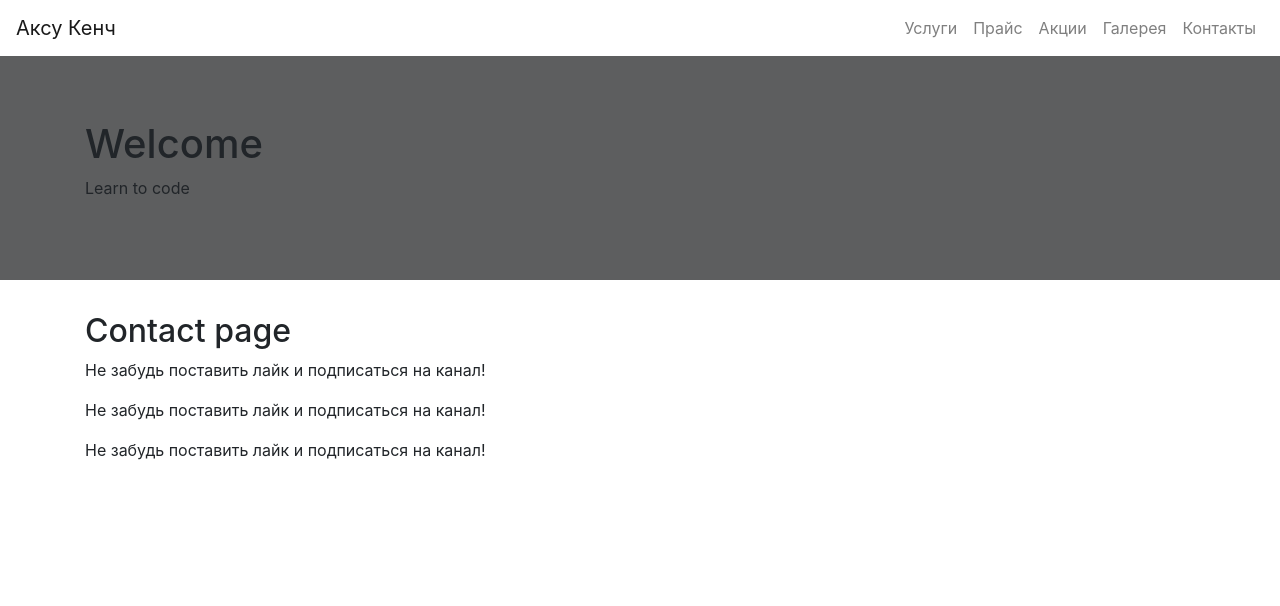
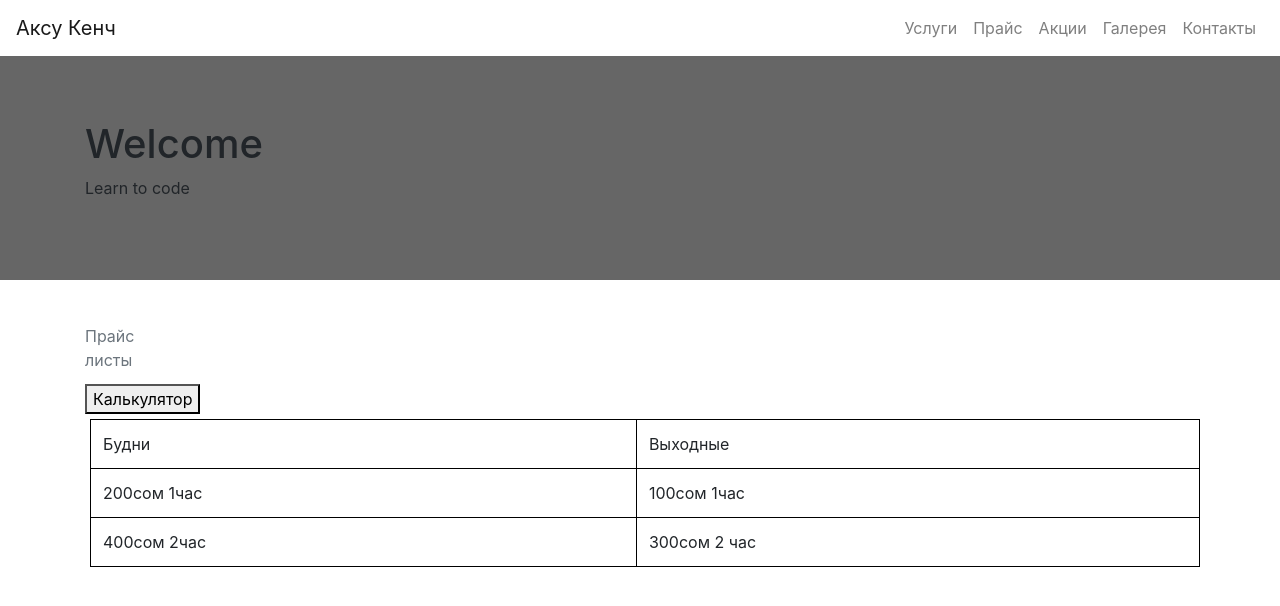
Before and after one commit to islamnurlanov/Aksu-Kench-2, a React (Create React App) app: page /akci in a window 1280 px wide. Shown: the top 606 px of the page. Built offline with nearby package versions, Linux system fonts and the light colour scheme.

Commit message:
Kalkulator nachalo

```diff
--- a/src/Akci.js
+++ b/src/Akci.js
@@ -1,12 +1,46 @@
 import React from 'react'
+import styled from 'styled-components';
 
 
 
+const Styles = styled.div `
+.table{
+       border-collapse:collapse;
+       margin:5px;
+}
+.table-td{
+        border:1px solid black
+
+}
+`;
+
+
 export const Akci = () => (
+        <Styles>
         <div>
-   <h2>Contact page</h2>
-   <p>Не забудь поставить лайк и подписаться на канал! </p>
-   <p>Не забудь поставить лайк и подписаться на канал! </p>
-   <p>Не забудь поставить лайк и подписаться на канал! </p>
+            <caption>Прайс листы</caption>
+            <button>Калькулятор</button>
+   <table className='table'>
+           <thead>
+                   <tr>
+                           <td className='table-td'>Будни</td>
+                           <td className='table-td'> Выходные</td>
+                   </tr>
+           </thead>
+           <tbody>
+                   <tr>
+                           <td className='table-td'> 200сом 1час</td>
+                           <td className='table-td'>100сом 1час</td>
+                   </tr>
+           </tbody>
+           <tfoot>
+                   <tr>
+                           <td className='table-td'>400сом 2час</td>
+                           <td className='table-td'>300сом 2 час</td>
+                   </tr>
+           </tfoot>
+   </table>
+
         </div>
+        </Styles>
 )
--- a/src/components/Jumbotron.js
+++ b/src/components/Jumbotron.js
@@ -2,11 +2,13 @@
 import React from 'react';
 import {Jumbotron as Jumbo, Container} from 'react-bootstrap';
 import styled from 'styled-components';
-import image from '../Images/image.jpg';
+import Image from '../Images/image.jpg';
+
 
 const Styles = styled.div `
+
 .jumbo {
-    background-img: url ($ {image.jpg}) ;
+    background: url(${Image.jpg}) ;
     hight:200px;
     position:relative;
     z-index:-2;
```
